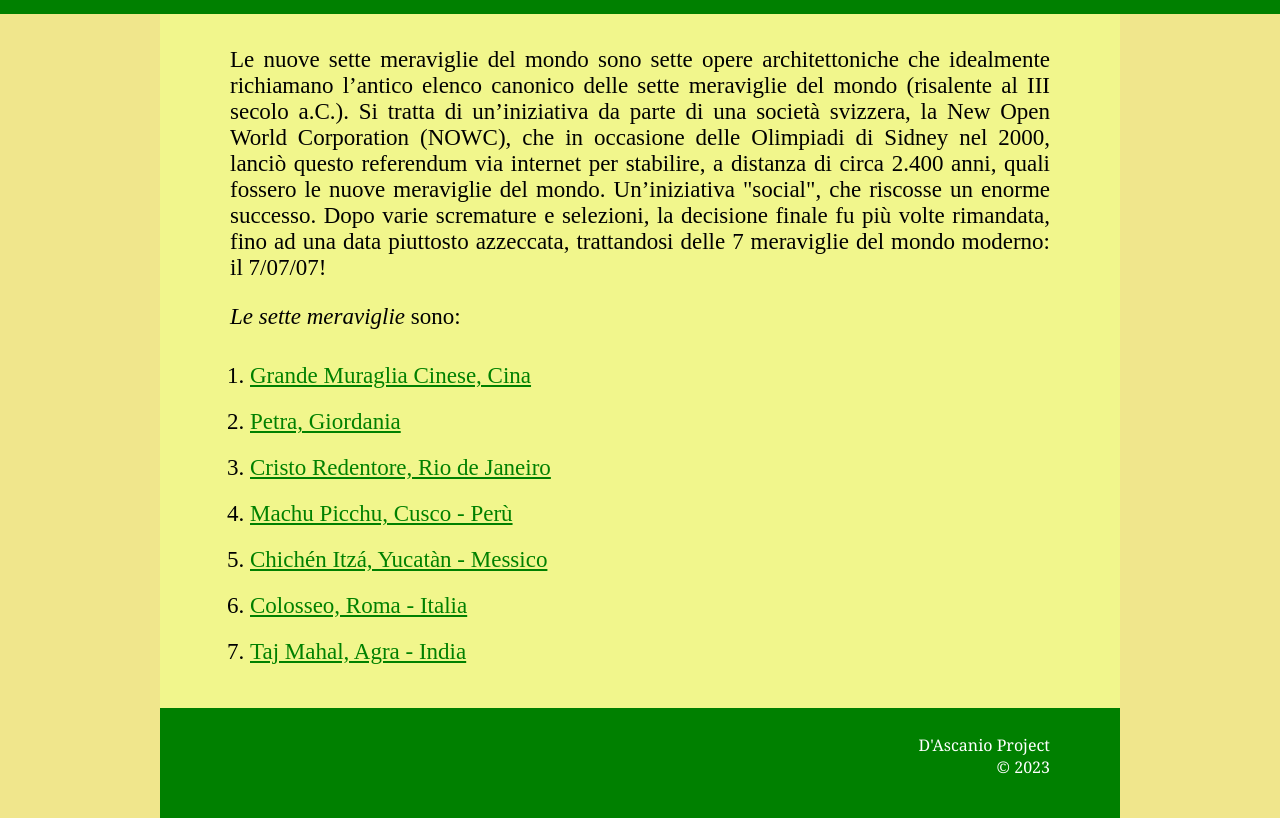
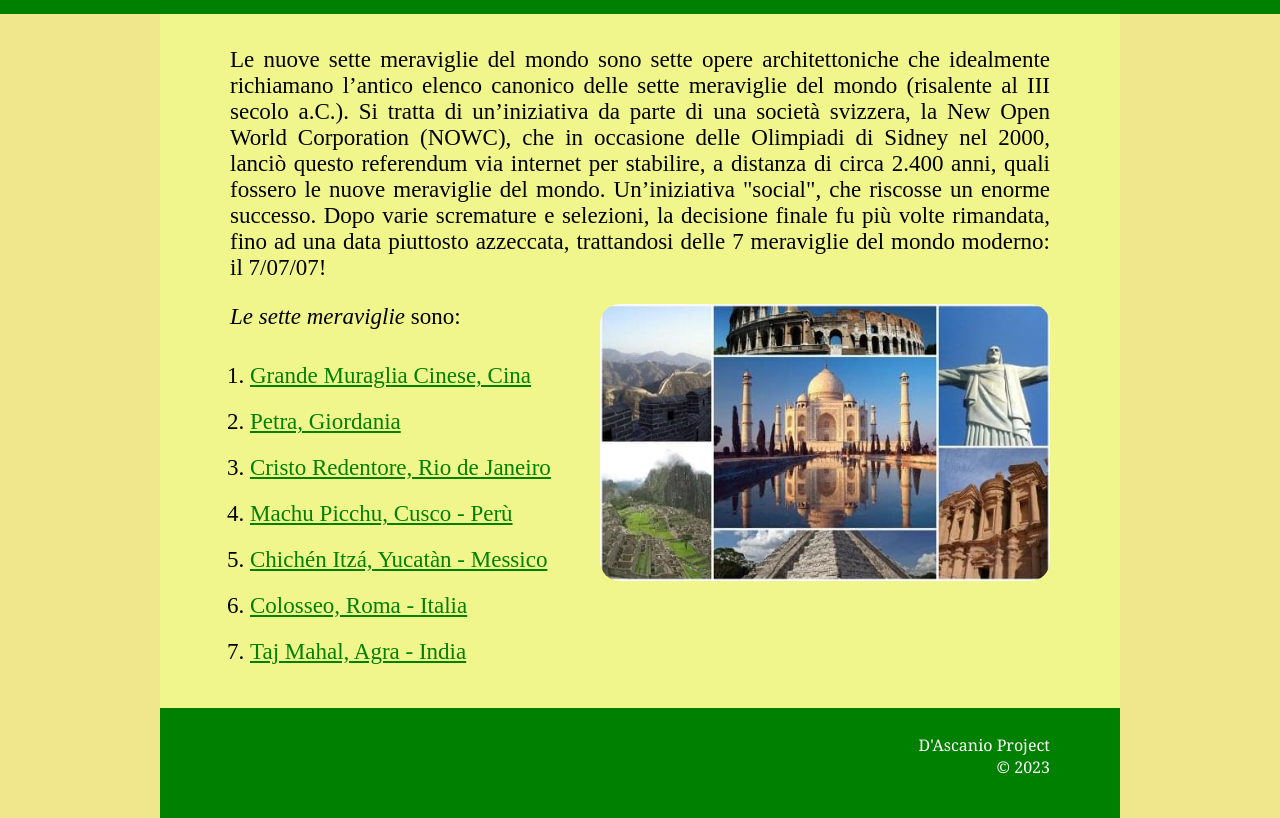
Before and after one commit to davide-dascanio/Homework-XHTML-CSS, a plain HTML site: page index.html in a window 1280 px wide. Shown: the part 96-914 px from the top of the page. Drawn offline with Linux system fonts and the light colour scheme.

Commit message:
Aggiunta della cartella img, modifica di index.html e di css/style.css
La cartella img contiene la foto utilizzata in index.html, visualizzata con stile definito nello style

```diff
--- a/css/style.css
+++ b/css/style.css
@@ -38,6 +38,11 @@ ol li{
     padding-bottom: 10px;
 }
 
+img#collage{
+    float: right;
+    border-radius: 20px;
+}
+
 .footer{
     width:820px;
     height: 100px;
--- a/index.html
+++ b/index.html
@@ -24,6 +24,7 @@
                 rimandata, fino ad una data piuttosto azzeccata, trattandosi delle 7 meraviglie del mondo moderno:
                 il 7/07/07!
             </p>
+            <img id="collage" src="img/sette-meraviglie-del-mondo.jpg" width="450px" height="277px" alt="immagine non disponibile" />
             <p>
                 <em>Le sette meraviglie</em> sono:
             </p>
```
Also changed, not shown: img/sette-meraviglie-del-mondo.jpg (added).
